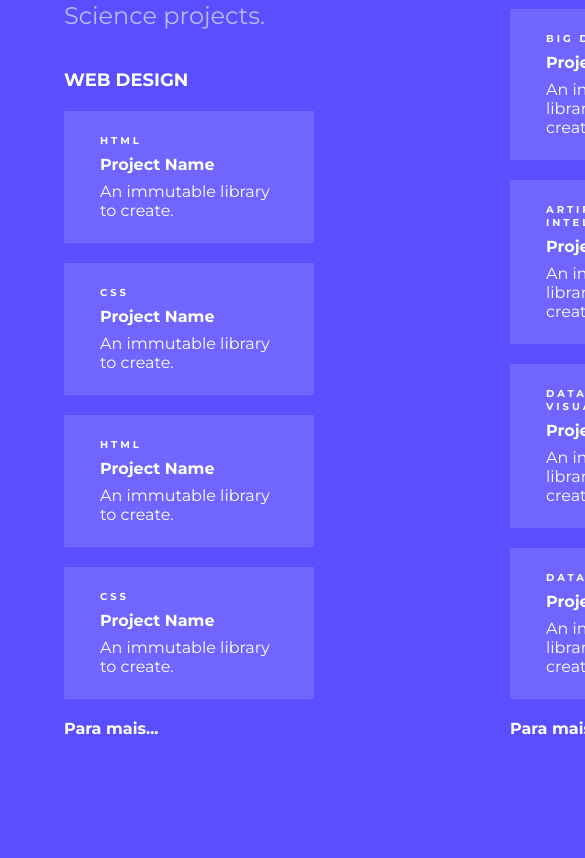
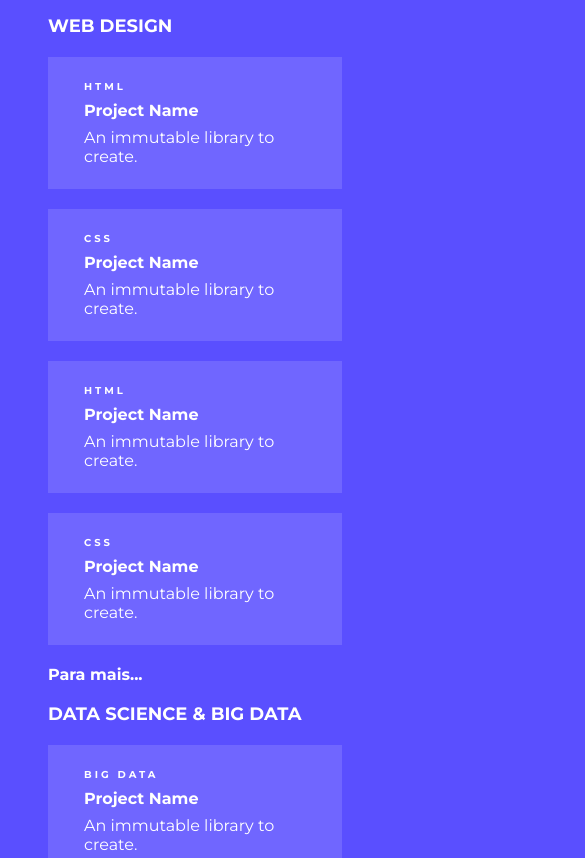
Before and after one commit to patrickgdl/labs.patricklima.dev, a plain HTML site: page index.html in a window 390 px wide. Shown: the part 242-1100 px from the top of the page, 585 px wide, since content can reach past the window. Drawn offline with Linux system fonts and the light colour scheme.

Commit message:
fix(style): mobile is better now

```diff
--- a/assets/css/styles.css
+++ b/assets/css/styles.css
@@ -104,20 +104,30 @@ a {
 /* Responsiveness */
 
 @media only screen and (max-width: 991px) {
-  .projects {
-    grid-template-columns: 1fr;
-    grid-template-rows: repeat(4, 1fr);
+  .wrapper {
+    padding: 48px
   }
 
-  .projects {
+  .container {
+    padding: 0px
+  }
+
+  .grid {
     display: grid;
     grid-template-columns: 1fr;
+    grid-template-rows: repeat(2, 1fr);
+    grid-column-gap: 0px;
+    grid-row-gap: 0px;
   }
 
   .first-column {
-    grid-column: 1 / 2;
+    grid-area: 1 / 1 / 2 / 2;
   }
   .second-column {
-    grid-column: 2 / 3;
+    grid-area: 2 / 1 / 3 / 2;
+  }
+
+  .more {
+    padding-bottom: 20px;
   }
 }
--- a/index.html
+++ b/index.html
@@ -117,7 +117,7 @@
             </article>
 
             <a href="">
-              <h3>Para mais...</h3>
+              <h3 class="more">Para mais...</h3>
             </a>
           </div>
 
@@ -182,7 +182,7 @@
             </article>
 
             <a href="">
-              <h3>Para mais...</h3>
+              <h3 class="more">Para mais...</h3>
             </a>
           </div>
         </div>
```
